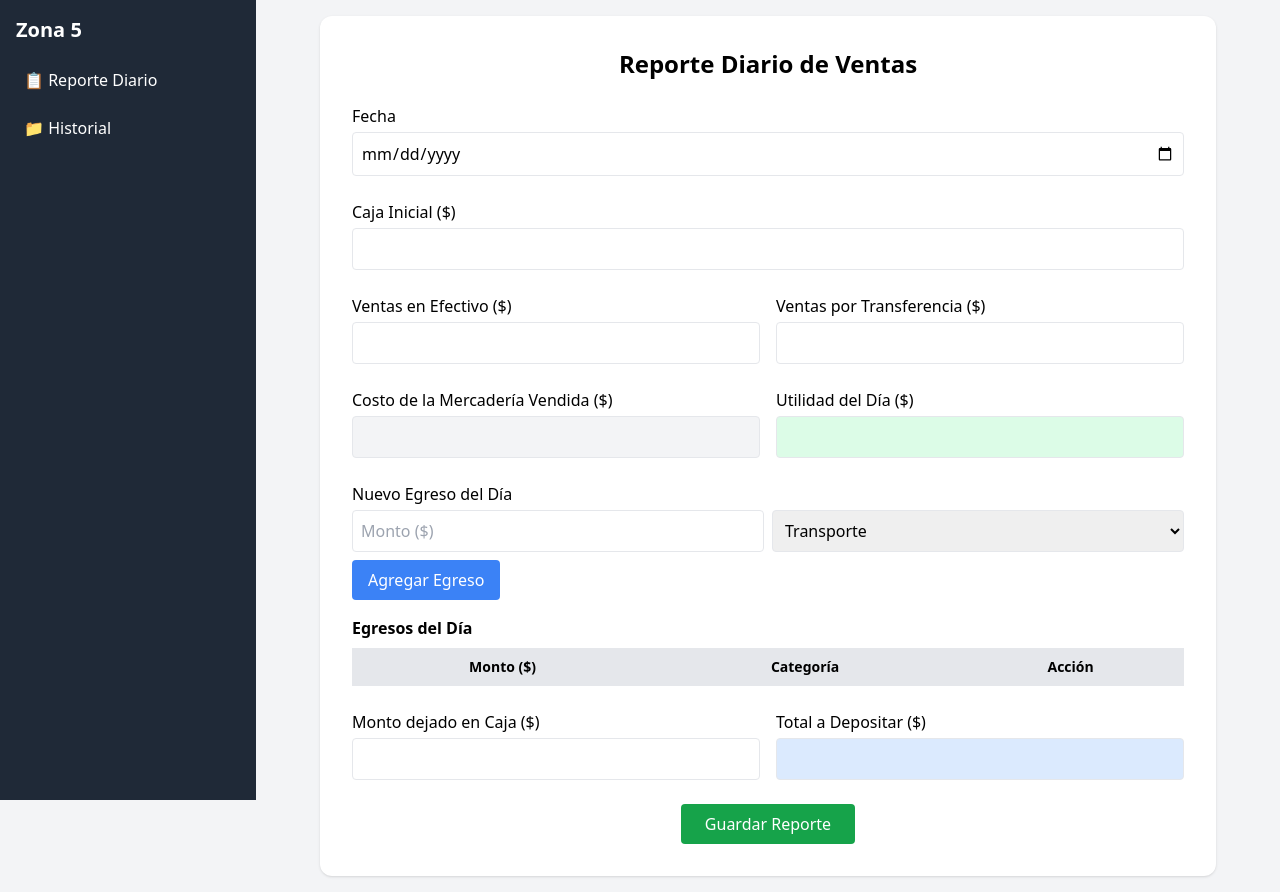
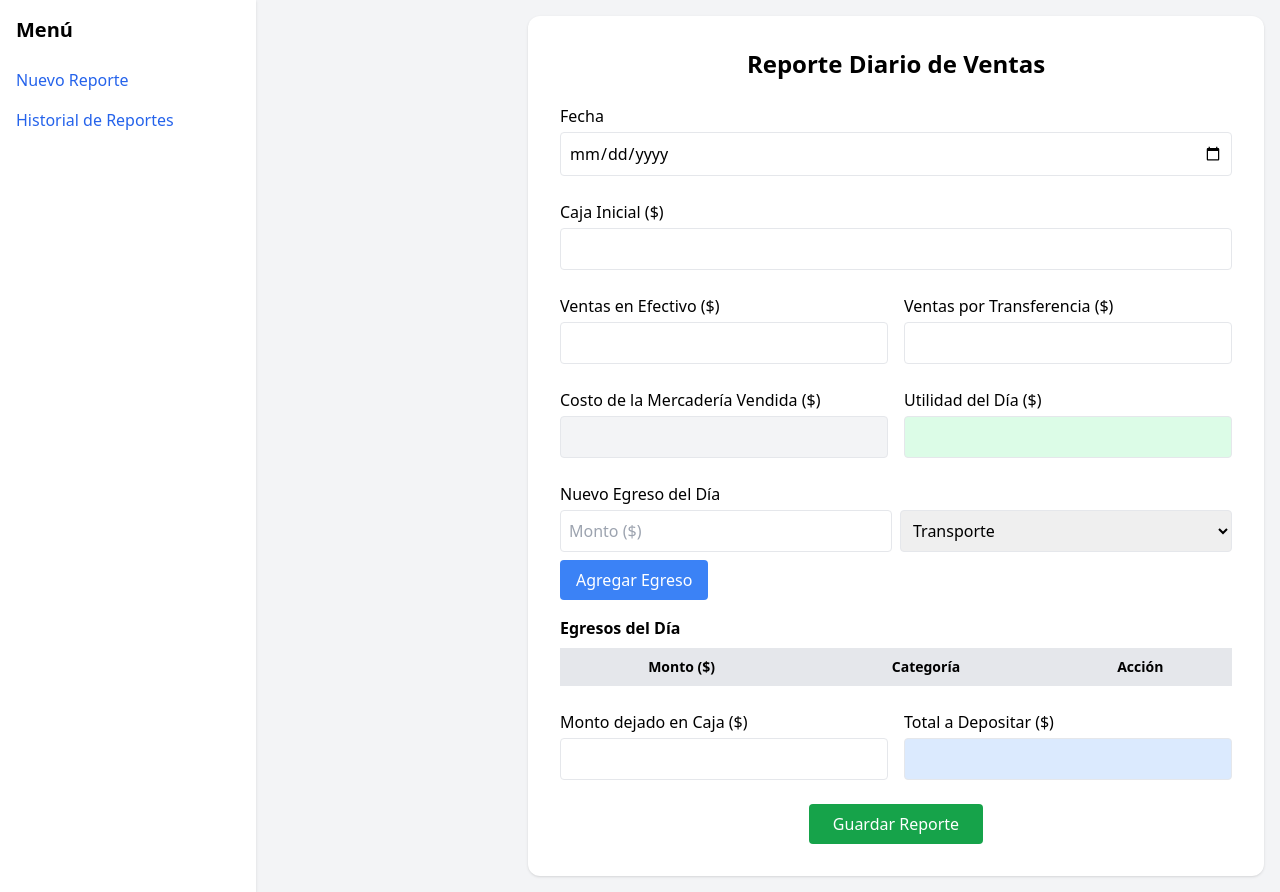
Before and after one commit to SrDieguito/ZonaCinco, a plain HTML site: page index.html in a window 1280 px wide. Drawn offline with nearby package versions, Linux system fonts and the light colour scheme.

Commit message:
Primer commit

```diff
--- a/index.html
+++ b/index.html
@@ -2,42 +2,59 @@
 <html lang="es">
 <head>
   <meta charset="UTF-8" />
-  <meta name="viewport" content="width=device-width, initial-scale=1.0" />
-  <title>Reporte Diario de Ventas</title>
+  <meta name="viewport" content="width=device-width, initial-scale=1" />
+  <title>Reporte Diario de Ventas - Responsive</title>
   <script src="https://cdn.tailwindcss.com"></script>
   <script src="https://cdnjs.cloudflare.com/ajax/libs/jspdf/2.5.1/jspdf.umd.min.js"></script>
   <script src="https://cdnjs.cloudflare.com/ajax/libs/jspdf-autotable/3.5.28/jspdf.plugin.autotable.min.js"></script>
 </head>
-<body class="bg-gray-100 flex">
-  <!-- Sidebar bonito -->
-  <aside class="w-64 bg-gray-800 text-white p-4 space-y-4 h-screen fixed top-0 left-0">
-    <h2 class="text-xl font-bold mb-4">Zona 5</h2>
-    <nav class="flex flex-col space-y-2">
-      <button class="text-left hover:bg-gray-700 p-2 rounded" onclick="mostrarSeccion('formulario')">📋 Reporte Diario</button>
-      <button class="text-left hover:bg-gray-700 p-2 rounded" onclick="mostrarSeccion('historial')">📁 Historial</button>
+<body class="bg-gray-100 flex flex-col md:flex-row min-h-screen">
+
+  <!-- Header móvil -->
+  <header class="md:hidden flex items-center justify-between bg-white shadow p-4">
+    <h2 class="text-xl font-bold">Menú</h2>
+    <button id="btnMenu" aria-label="Abrir menú" class="text-gray-700 focus:outline-none">
+      <!-- Icono hamburguesa -->
+      <svg xmlns="http://www.w3.org/2000/svg" class="h-8 w-8" fill="none" viewBox="0 0 24 24" stroke="currentColor" stroke-width="2">
+        <path stroke-linecap="round" stroke-linejoin="round" d="M4 6h16M4 12h16M4 18h16" />
+      </svg>
+    </button>
+  </header>
+
+  <!-- Sidebar -->
+  <aside id="sidebar"
+    class="fixed inset-y-0 left-0 bg-white shadow w-64 p-4 transform -translate-x-full md:translate-x-0 transition-transform duration-300 ease-in-out z-40 md:relative md:translate-x-0">
+
+    <h2 class="text-xl font-bold mb-6">Menú</h2>
+    <nav class="flex flex-col gap-4">
+      <button class="text-left text-blue-600 hover:underline" onclick="mostrarSeccion('formulario'); cerrarMenuMovil()">Nuevo Reporte</button>
+      <button class="text-left text-blue-600 hover:underline" onclick="mostrarSeccion('historial'); cerrarMenuMovil()">Historial de Reportes</button>
     </nav>
   </aside>
 
+  <!-- Overlay para cerrar menú móvil -->
+  <div id="overlay"
+    class="fixed inset-0 bg-black bg-opacity-50 hidden z-30 md:hidden"
+    onclick="cerrarMenuMovil()"></div>
+
   <!-- Contenido Principal -->
-  <main class="flex-1 ml-64 p-4">
+  <main class="flex-1 md:ml-64 p-4">
     <!-- Formulario de Reporte -->
     <section id="formulario">
       <div class="max-w-4xl mx-auto bg-white p-8 rounded-xl shadow">
         <h1 class="text-2xl font-bold mb-6 text-center">Reporte Diario de Ventas</h1>
         <form id="reporteForm" class="space-y-6">
-          <!-- Fecha -->
+          <!-- Aquí va el formulario igual que antes -->
           <div>
             <label class="block font-medium">Fecha</label>
             <input type="date" id="fecha" class="w-full mt-1 p-2 border rounded" required />
           </div>
 
-          <!-- Caja inicial -->
           <div>
             <label class="block font-medium">Caja Inicial ($)</label>
             <input type="number" id="cajaInicial" step="0.01" class="w-full mt-1 p-2 border rounded" />
           </div>
 
-          <!-- Ventas -->
           <div class="grid grid-cols-2 gap-4">
             <div>
               <label class="block font-medium">Ventas en Efectivo ($)</label>
@@ -49,7 +66,6 @@
             </div>
           </div>
 
-          <!-- Totales -->
           <div class="grid grid-cols-2 gap-4">
             <div>
               <label class="block font-medium">Costo de la Mercadería Vendida ($)</label>
@@ -61,7 +77,6 @@
             </div>
           </div>
 
-          <!-- Egresos -->
           <div>
             <label class="block font-medium">Nuevo Egreso del Día</label>
             <div class="flex gap-2 mt-1">
@@ -75,7 +90,6 @@
             </div>
             <button type="button" id="agregarEgreso" class="mt-2 bg-blue-500 text-white px-4 py-2 rounded hover:bg-blue-600">Agregar Egreso</button>
 
-            <!-- Lista de egresos -->
             <div class="mt-4">
               <h2 class="font-semibold mb-2">Egresos del Día</h2>
               <table class="w-full text-sm border">
@@ -91,7 +105,6 @@
             </div>
           </div>
 
-          <!-- Caja y depósito -->
           <div class="grid grid-cols-2 gap-4">
             <div>
               <label class="block font-medium">Monto dejado en Caja ($)</label>
@@ -120,25 +133,32 @@
     </section>
   </main>
 
-  <!-- Modal PDF -->
-  <div id="vistaPreviaContainer" class="fixed inset-0 bg-black bg-opacity-50 hidden items-center justify-center z-50">
-    <div class="bg-white p-4 rounded-lg shadow-lg max-w-3xl w-full h-[90%] flex flex-col">
-      <div class="flex justify-between items-center mb-2">
-        <h2 class="text-lg font-semibold">Vista Previa del Reporte</h2>
-        <button id="cerrarVistaPrevia" class="text-red-600 font-bold text-xl">&times;</button>
-      </div>
-      <iframe id="iframePDF" class="flex-1 w-full border rounded"></iframe>
-      <button id="descargarPDF" class="mt-4 bg-green-600 text-white px-4 py-2 rounded hover:bg-green-700 self-end">Descargar PDF</button>
-    </div>
-  </div>
+  <script>
+    // Abrir/cerrar menú móvil
+    const btnMenu = document.getElementById('btnMenu');
+    const sidebar = document.getElementById('sidebar');
+    const overlay = document.getElementById('overlay');
 
-  <!-- Scripts -->
-  <script>
-    function mostrarSeccion(id) {
+    btnMenu.addEventListener('click', () => {
+      sidebar.classList.remove('-translate-x-full');
+      overlay.classList.remove('hidden');
+    });
+
+    function cerrarMenuMovil() {
+      sidebar.classList.add('-translate-x-full');
+      overlay.classList.add('hidden');
+    }
+
+    // Función para mostrar secciones
+    function mostrarSeccion(seccion) {
       document.getElementById('formulario').classList.add('hidden');
       document.getElementById('historial').classList.add('hidden');
-      document.getElementById(id).classList.remove('hidden');
+      document.getElementById(seccion).classList.remove('hidden');
     }
+
+    // Inicializamos mostrando el formulario
+    mostrarSeccion('formulario');
   </script>
+
 </body>
 </html>
```
